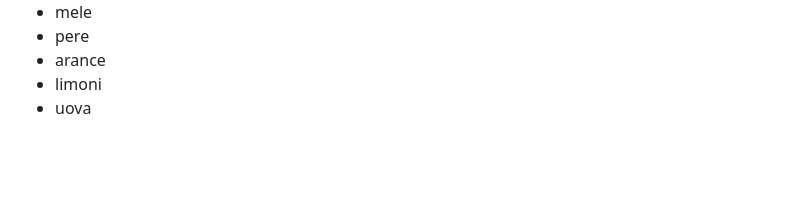
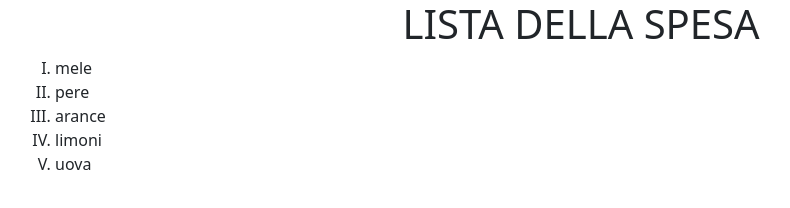
Before and after one commit to Nicowski25/js-lista-spesa, a plain HTML site: page index.html in a window 1280 px wide. Shown: the whole page, without its empty margins (59-849 px from the left). Drawn offline with nearby package versions, Linux system fonts and the light colour scheme.

Commit message:
some style adjustments

```diff
--- a/assets/css/style.css
+++ b/assets/css/style.css
@@ -3,3 +3,7 @@
     padding: 0;
     box-sizing: border-box;
 }
+
+#list {
+    list-style: upper-roman;
+}
--- a/index.html
+++ b/index.html
@@ -14,8 +14,8 @@
 </head>
 
 <body>
-
     <div class="container">
+        <h1 class="text-center">LISTA DELLA SPESA</h1>
         <ul id="list">
 
         </ul>
```
